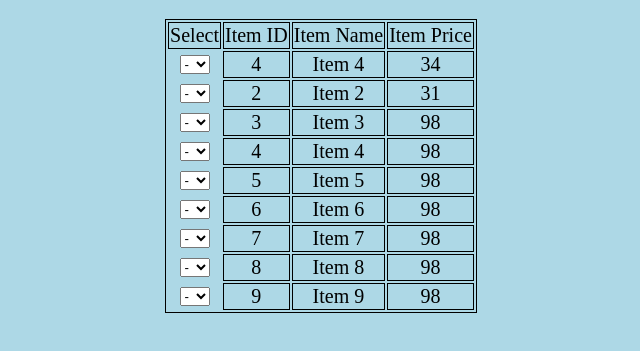
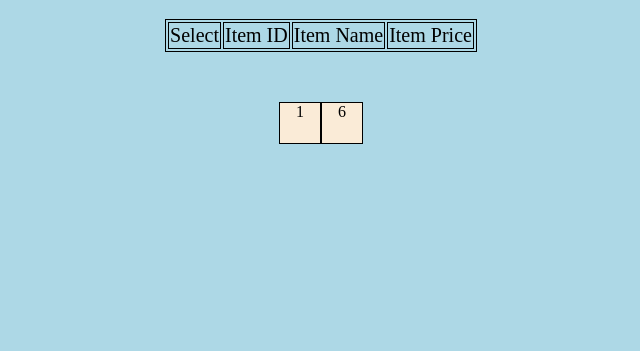
Before and after one commit to mayasc4/DOM-Proj, a plain HTML site: page index.html in a window 1280 px wide. Shown: the part 61-412 px from the top of the page, without its empty margins (319-959 px from the left). Drawn offline with Linux system fonts and the light colour scheme.

Commit message:
adding pages - not yet working

```diff
--- a/css/style.css
+++ b/css/style.css
@@ -8,3 +8,13 @@ table, th, td {
     margin:auto;
     font-size: 20px;
 }
+
+.page-number {
+    margin-top: 50px;
+    border: 1px solid black;
+    display: inline-block;
+    height: 40px;
+    width: 40px;
+    background-color: antiquewhite;
+    vertical-align: middle;
+}
--- a/main.js
+++ b/main.js
@@ -1,6 +1,16 @@
 /**
  * Created by mayasc on 6/29/15.
  */
+
+
+/* Globals */
+
+var numItemsPerPage = 5;
+var pageNumber = 1;
+var numberOfItems = ITEMS.length;
+
+
+/* Functions */
 
 function handleLineChange(selectElement) {
     console.log(selectElement.getAttribute('trid'));
@@ -42,13 +52,11 @@ function createTd(text) {
     return new_td;
 }
 
-
-/* MAIN */
-
+function createTable (items) {
     var table_body = document.querySelector('tbody');
     var fragment = document.createDocumentFragment();
 
-ITEMS.forEach(function(item, index, array) {
+    items.forEach(function(item, index, array) {
 
         var tr = document.createElement('tr');
         tr.setAttribute('id', index.toString());
@@ -62,8 +70,25 @@ ITEMS.forEach(function(item, index, array) {
 
         fragment.appendChild(tr);
 
-    if (index === array.length -1) {
+        if (index === numItemsPerPage-1) {
             table_body.appendChild(fragment);
         }
 
     });
+}
+
+function drawPageButtons() {
+    var pages_div = document.querySelector('.pages');
+    for (var i = 1 ; i < numberOfItems ; i = i+numItemsPerPage) {
+        var new_div = document.createElement('div');
+        new_div.setAttribute('class','page-number');
+        new_div.setAttribute('onClick','handlePageChange(this)');
+        new_div.textContent = i.toString();
+        pages_div.appendChild(new_div);
+    }
+}
+
+/* MAIN */
+
+drawPageButtons();
+//createTable(ITEMS);
```
Lines whose indentation alone changed are shown as unchanged.
